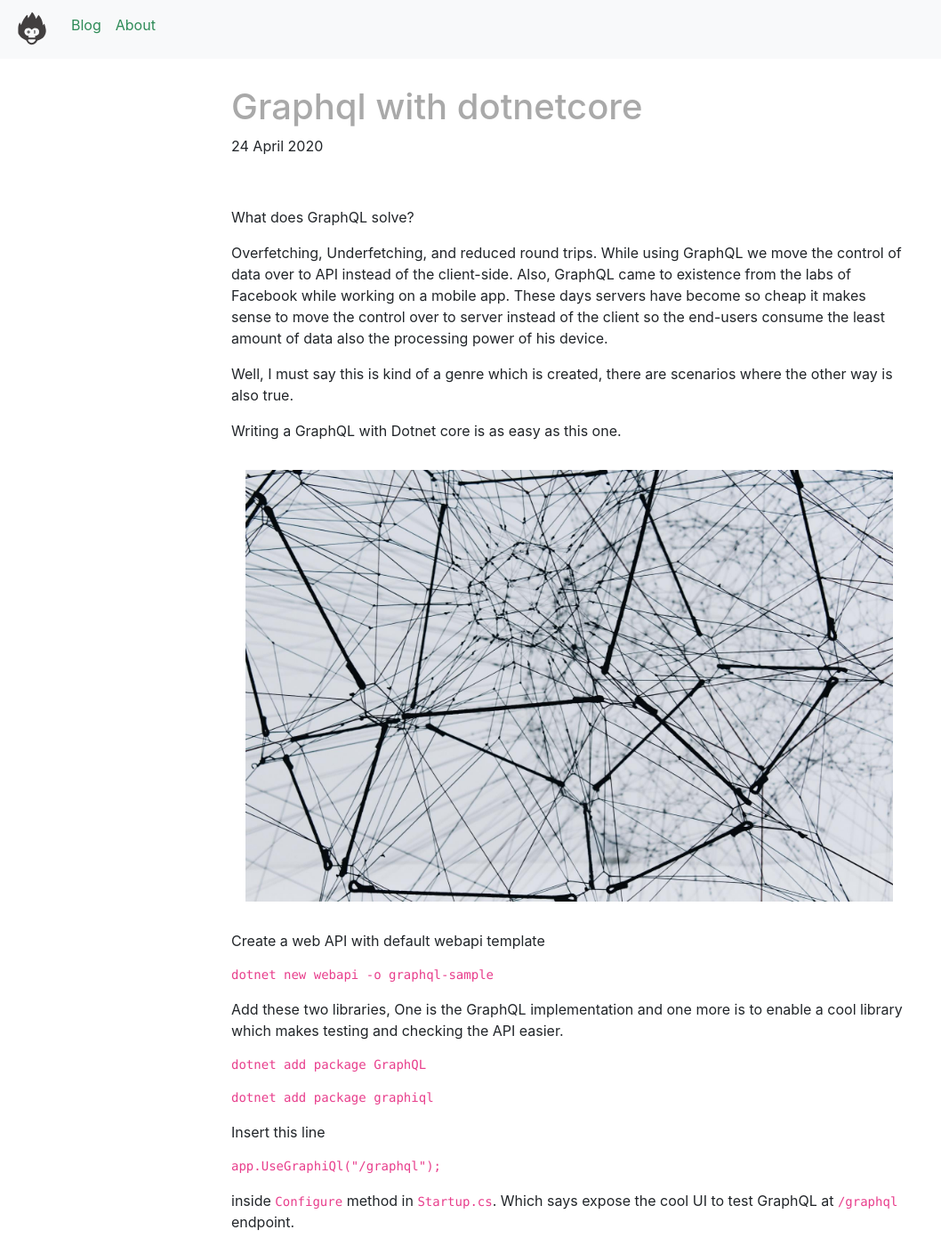
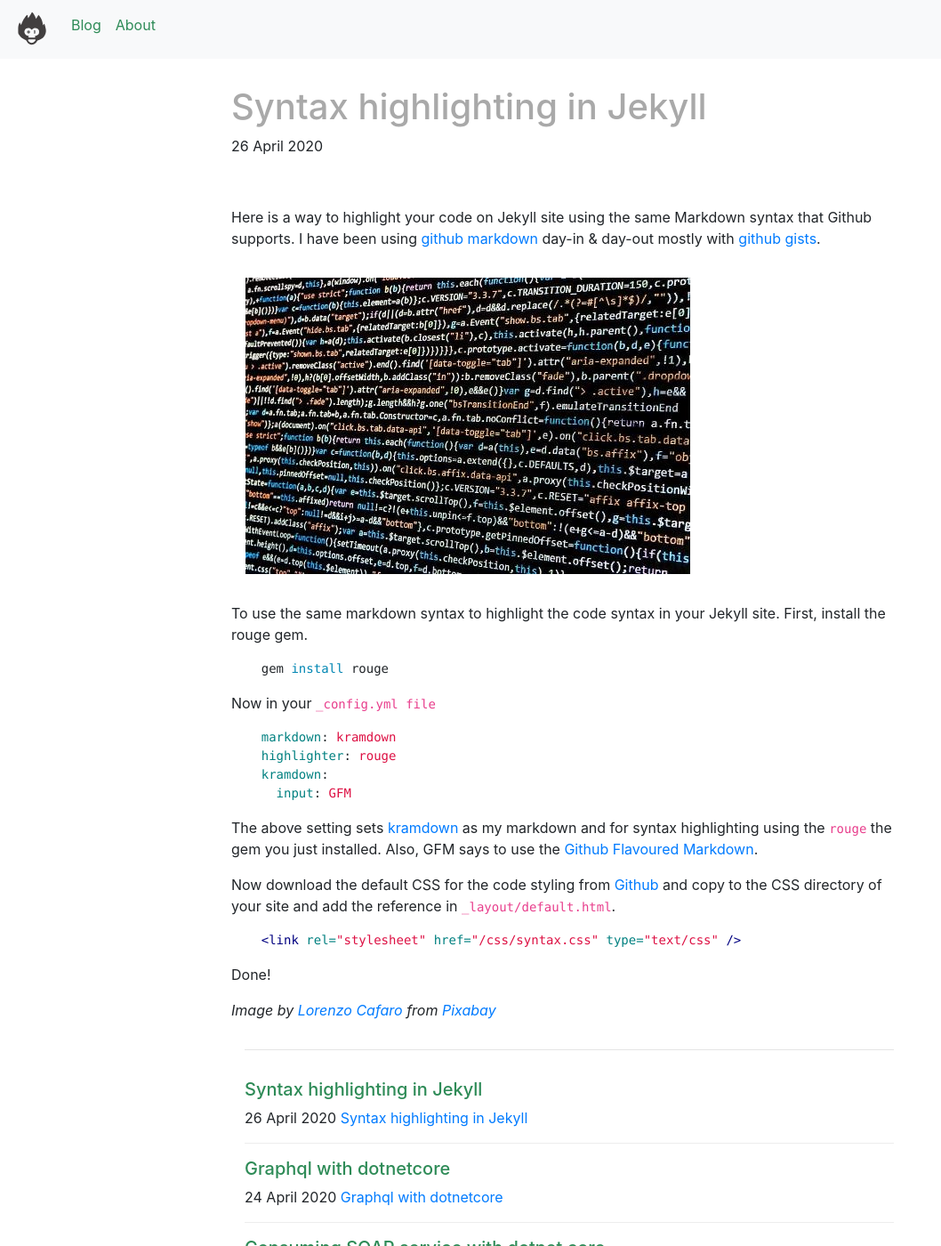
Before and after one commit to unrealnerd/unrealnerd.github.io, a Jekyll site: the page built from index.html, in a window 1280 px wide and 1400 px high. Shown: the whole window at 89% size, without its empty margins (0-1058 px from the left). Built offline with Jekyll 4.4.1, drawn with Linux system fonts in a browser that asks for light colours; nearby versions of some CDN libraries; some of the changed text lies outside the part shown.

Commit message:
* new post syntax highlighting in jekyll

````diff
--- a/_config.yml
+++ b/_config.yml
@@ -1,5 +1,6 @@
 name: Arjun Shetty, Bitsmonkey
-  markdown:kramdown
+markdown: kramdown
+highlighter: rouge
+kramdown:
+  input: GFM
 permalink: /blog/:year/:month/:day/:title
-plugins:
-  - jekyll_github_sample
--- a/_layouts/default.html
+++ b/_layouts/default.html
@@ -5,6 +5,7 @@ layout: default
 <head>
   <meta name="author" content="bitsmonkey, arjunshetty2020@gmail.com" />
   <link rel="stylesheet" href="/css/main.css" type="text/css" />
+  <link rel="stylesheet" href="/css/syntax.css" type="text/css" />
   <link rel="shortcut icon" href="/img/bitsmonkey.png">
   <title>{{ page.title }}</title>
 </head>
--- /dev/null
+++ b/_posts/2020-04-26-syntax-highlighting-jekyll.md
@@ -0,0 +1,40 @@
+---
+layout: post
+title: Syntax highlighting in Jekyll
+description: Highlighting code using markdown in Jekyll
+author: bitsmonkey
+tags: code highlight, syntax, jekyll
+---
+
+<br/>
+
+Here is a way to highlight your code on Jekyll site using the same Markdown syntax that Github supports. I have been using [github markdown](https://guides.github.com/features/mastering-markdown/) day-in & day-out mostly with [github gists](http://gist.github.com/).
+
+![syntax-hghlight](/img/syntax-highlight.jpg)
+
+To use the same markdown syntax to highlight the code syntax in your Jekyll site. First, install the rouge gem.
+
+```shell
+    gem install rouge
+```
+
+Now in your `_config.yml file`
+
+```yml
+    markdown: kramdown
+    highlighter: rouge
+    kramdown:
+      input: GFM
+```
+The above setting sets [kramdown](https://kramdown.gettalong.org/) as my markdown and for syntax highlighting using the `rouge` the gem you just installed. Also, GFM says to use the [Github Flavoured Markdown](https://guides.github.com/features/mastering-markdown/).
+
+
+Now download the default CSS for the code styling from [Github](https://raw.githubusercontent.com/mojombo/tpw/master/css/syntax.css) and copy to the CSS directory of your site and add the reference in `_layout/default.html`.
+
+```html
+    <link rel="stylesheet" href="/css/syntax.css" type="text/css" />
+```
+
+Done!
+
+*Image by [Lorenzo Cafaro](https://pixabay.com/users/3844328-3844328/?utm_source=link-attribution&amp;utm_medium=referral&amp;utm_campaign=image&amp;utm_content=1857236) from [Pixabay](https://pixabay.com/?utm_source=link-attribution&amp;utm_medium=referral&amp;utm_campaign=image&amp;utm_content=1857236)*
--- /dev/null
+++ b/css/syntax.css
@@ -0,0 +1,60 @@
+.highlight  { background: #ffffff; }
+.highlight .c { color: #999988; font-style: italic } /* Comment */
+.highlight .err { color: #a61717; background-color: #e3d2d2 } /* Error */
+.highlight .k { font-weight: bold } /* Keyword */
+.highlight .o { font-weight: bold } /* Operator */
+.highlight .cm { color: #999988; font-style: italic } /* Comment.Multiline */
+.highlight .cp { color: #999999; font-weight: bold } /* Comment.Preproc */
+.highlight .c1 { color: #999988; font-style: italic } /* Comment.Single */
+.highlight .cs { color: #999999; font-weight: bold; font-style: italic } /* Comment.Special */
+.highlight .gd { color: #000000; background-color: #ffdddd } /* Generic.Deleted */
+.highlight .gd .x { color: #000000; background-color: #ffaaaa } /* Generic.Deleted.Specific */
+.highlight .ge { font-style: italic } /* Generic.Emph */
+.highlight .gr { color: #aa0000 } /* Generic.Error */
+.highlight .gh { color: #999999 } /* Generic.Heading */
+.highlight .gi { color: #000000; background-color: #ddffdd } /* Generic.Inserted */
+.highlight .gi .x { color: #000000; background-color: #aaffaa } /* Generic.Inserted.Specific */
+.highlight .go { color: #888888 } /* Generic.Output */
+.highlight .gp { color: #555555 } /* Generic.Prompt */
+.highlight .gs { font-weight: bold } /* Generic.Strong */
+.highlight .gu { color: #aaaaaa } /* Generic.Subheading */
+.highlight .gt { color: #aa0000 } /* Generic.Traceback */
+.highlight .kc { font-weight: bold } /* Keyword.Constant */
+.highlight .kd { font-weight: bold } /* Keyword.Declaration */
+.highlight .kp { font-weight: bold } /* Keyword.Pseudo */
+.highlight .kr { font-weight: bold } /* Keyword.Reserved */
+.highlight .kt { color: #445588; font-weight: bold } /* Keyword.Type */
+.highlight .m { color: #009999 } /* Literal.Number */
+.highlight .s { color: #d14 } /* Literal.String */
+.highlight .na { color: #008080 } /* Name.Attribute */
+.highlight .nb { color: #0086B3 } /* Name.Builtin */
+.highlight .nc { color: #445588; font-weight: bold } /* Name.Class */
+.highlight .no { color: #008080 } /* Name.Constant */
+.highlight .ni { color: #800080 } /* Name.Entity */
+.highlight .ne { color: #990000; font-weight: bold } /* Name.Exception */
+.highlight .nf { color: #990000; font-weight: bold } /* Name.Function */
+.highlight .nn { color: #555555 } /* Name.Namespace */
+.highlight .nt { color: #000080 } /* Name.Tag */
+.highlight .nv { color: #008080 } /* Name.Variable */
+.highlight .ow { font-weight: bold } /* Operator.Word */
+.highlight .w { color: #bbbbbb } /* Text.Whitespace */
+.highlight .mf { color: #009999 } /* Literal.Number.Float */
+.highlight .mh { color: #009999 } /* Literal.Number.Hex */
+.highlight .mi { color: #009999 } /* Literal.Number.Integer */
+.highlight .mo { color: #009999 } /* Literal.Number.Oct */
+.highlight .sb { color: #d14 } /* Literal.String.Backtick */
+.highlight .sc { color: #d14 } /* Literal.String.Char */
+.highlight .sd { color: #d14 } /* Literal.String.Doc */
+.highlight .s2 { color: #d14 } /* Literal.String.Double */
+.highlight .se { color: #d14 } /* Literal.String.Escape */
+.highlight .sh { color: #d14 } /* Literal.String.Heredoc */
+.highlight .si { color: #d14 } /* Literal.String.Interpol */
+.highlight .sx { color: #d14 } /* Literal.String.Other */
+.highlight .sr { color: #009926 } /* Literal.String.Regex */
+.highlight .s1 { color: #d14 } /* Literal.String.Single */
+.highlight .ss { color: #990073 } /* Literal.String.Symbol */
+.highlight .bp { color: #999999 } /* Name.Builtin.Pseudo */
+.highlight .vc { color: #008080 } /* Name.Variable.Class */
+.highlight .vg { color: #008080 } /* Name.Variable.Global */
+.highlight .vi { color: #008080 } /* Name.Variable.Instance */
+.highlight .il { color: #009999 } /* Literal.Number.Integer.Long */
````
Also changed, not shown: GemFile.lock, _posts/2020-04-24-graphql-dotnetcore.md (line endings or trailing spaces), img/syntax-highlight.jpg (added).
